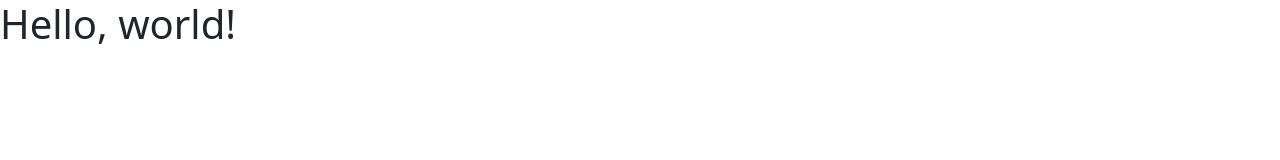
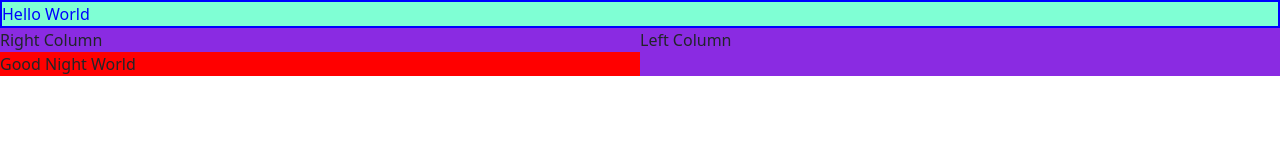
Before and after one commit to stefanie-g/collab-practice, a plain HTML site: page project/index.html in a window 1280 px wide. Drawn offline with nearby package versions, Linux system fonts and the light colour scheme.

Commit message:
Added content and style

```diff
--- a/project/index.html
+++ b/project/index.html
@@ -7,11 +7,19 @@
 
     <!-- Bootstrap CSS -->
     <link href="https://cdn.jsdelivr.net/npm/bootstrap@5.1.3/dist/css/bootstrap.min.css" rel="stylesheet" integrity="sha384-1BmE4kWBq78iYhFldvKuhfTAU6auU8tT94WrHftjDbrCEXSU1oBoqyl2QvZ6jIW3" crossorigin="anonymous">
+    <link rel="stylesheet" href="style.css">
 
     <title>Hello, world!</title>
   </head>
   <body>
-    <h1>Hello, world!</h1>
+    <nav>Hello World</nav>
+    <div class="column1">
+      <div>Right Column</div>
+      <div class="column1">
+        <div>Left Column</div>
+    </div>
+
+    <footer>Good Night World</footer>
 
     <!-- Optional JavaScript; choose one of the two! -->
 
--- /dev/null
+++ b/project/style.css
@@ -0,0 +1,22 @@
+
+nav {
+    background-color: aquamarine;
+    border: 2px solid;
+    color: blue;
+
+}
+.column1 {
+    background-color: blueviolet;
+    display: grid;
+    grid-template-columns: 50% 50%;
+}
+
+.column2
+{
+    background-color: antiquewhite;
+    display: grid;
+}
+
+footer {
+background-color: red;
+}
```
